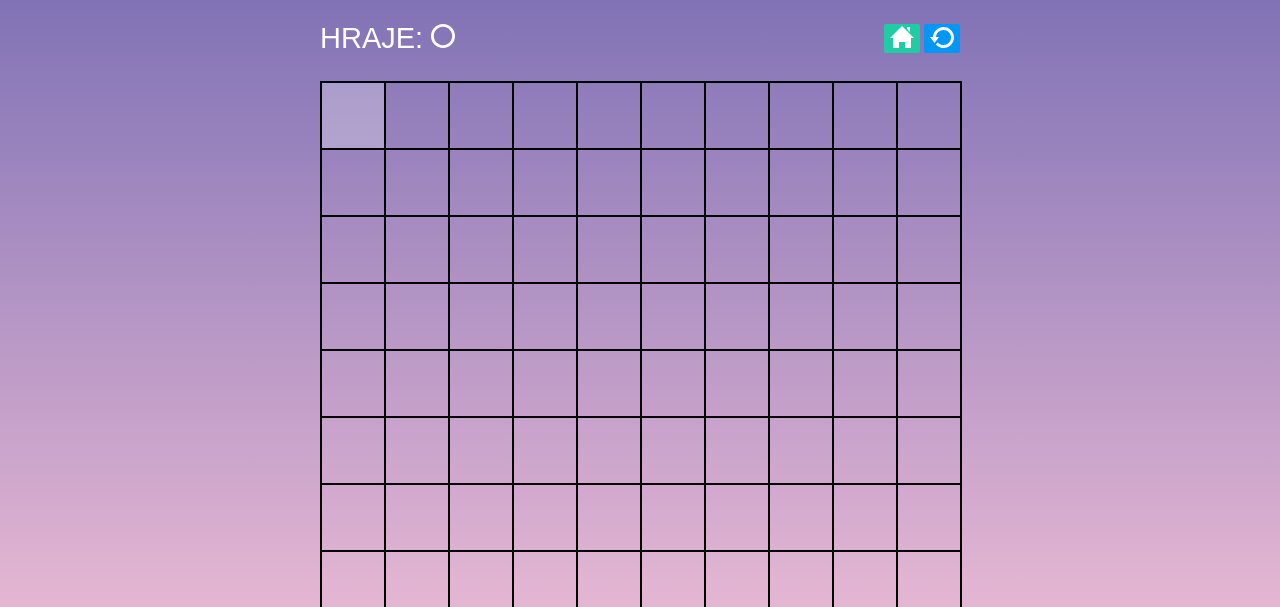
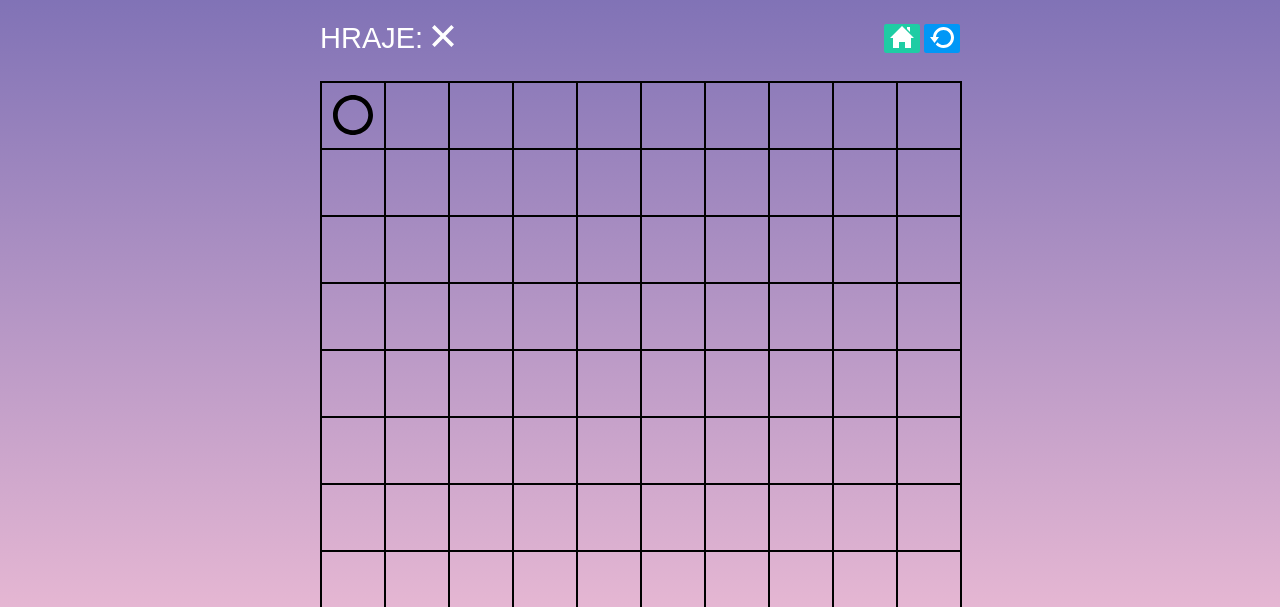
Before and after one commit to NicoleStrunga/piskvorky, a plain HTML site: page hra.html in a window 1280 px wide. Both pictures are taken after a click on the button 353 px from the left and 308 px from the top of the page. Shown: the part 193-800 px from the top of the page. Drawn offline with Linux system fonts and the light colour scheme.

Commit message:
Pridani animace, porad fuckup se yobrayovanim symbolu

```diff
--- a/index.js
+++ b/index.js
@@ -1,15 +1,20 @@
 'use strict';
 
 let player = 'circle';
+
+const symbol = document.querySelector('.icon_symbol');
 
 const addSymbol = (event) => {
   if (player === 'circle') {
     event.target.classList.add('board__field--circle');
     player = 'cross';
+    symbol.src = 'Piskvorky_rules/cross.svg';
   } else {
     event.target.classList.add('board__field--cross');
     player = 'circle';
+    symbol.src = 'Piskvorky_rules/circle.svg';
   }
+  event.target.disabled = true;
 };
 
 const fieldElm = document.querySelectorAll('.policko');
--- a/styly.css
+++ b/styly.css
@@ -188,12 +188,18 @@ figure {
   background-color: transparent;
   border: 1px solid black;
   padding-bottom: 10%;
-  cursor: pointer;
 }
 .policko:hover,
 .policko:focus {
   background: rgba(255, 255, 255, 0.25);
+  opacity: 70%;
+  cursor: pointer;
 }
+
+.policko:disabled {
+  opacity: 100%;
+}
+
 .game_field {
   display: flex;
   flex-flow: wrap;
@@ -214,12 +220,25 @@ figure {
   background-image: url(Piskvorky_rules/circle.svg);
   background-repeat: no-repeat;
   background-position: center;
-  background-size: 75%;
+  background-size: 65%;
+  animation-name: animateSymbol;
+  animation-duration: 0.2s;
 }
 
 .board__field--cross {
   background-image: url(Piskvorky_rules/cross.svg);
   background-repeat: no-repeat;
   background-position: center;
-  background-size: 75%;
+  background-size: 70%;
+  animation-name: growingSymbol;
+  animation-duration: 0.5s;
 }
+
+@keyframes growingSymbol {
+  from {
+    background-size: 10%;
+  }
+  to {
+    background-size: 70%;
+  }
+}
```
